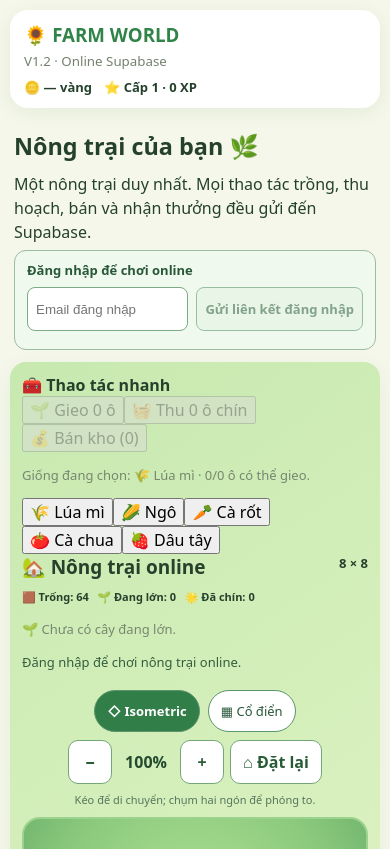
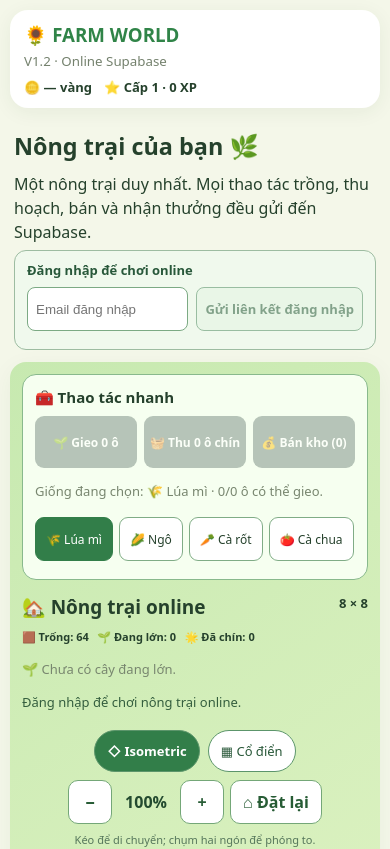
Before and after one commit to tradoanson/farm-world, a Next.js app: page / in a window 390 px wide. Shown: the top 849 px of the page. Built offline with nearby package versions, Linux system fonts and the light colour scheme; no server answers.

Commit message:
Make mobile quick actions visible and touch-friendly above farm board

```diff
--- a/app/style.css
+++ b/app/style.css
@@ -149,3 +149,17 @@ button{font:inherit}
 .account-actions button{min-height:44px;border:1px solid #458357;border-radius:8px;background:#e3f4e3;color:#174d29;padding:8px;cursor:pointer}
 .account-actions button:disabled{opacity:.5;cursor:not-allowed}
 .account-actions button:focus-visible,.account-actions input:focus-visible{outline:3px solid #245d9a}
+
+/* V1.2 mobile accessibility: controls must appear before the farm board, not below it. */
+.mobile-quick-actions{display:none}
+@media(max-width:800px){
+ .mobile-quick-actions{display:block;margin:0 0 14px;padding:12px;border:1px solid #88b98c;border-radius:14px;background:#f6fff0}
+ .mobile-quick-actions>strong{display:block;margin-bottom:9px;font-size:15px}
+ .quick-action-grid{display:grid;grid-template-columns:repeat(3,minmax(0,1fr));gap:7px}
+ .quick-action-grid button{min-width:0;min-height:52px;padding:8px 5px;border:0;border-radius:9px;background:#327e49;color:#fff;font-size:12px;font-weight:700;white-space:normal;overflow-wrap:anywhere}
+ .quick-action-grid button:disabled{opacity:.55;background:#82948a;cursor:not-allowed}
+ .quick-seeds{display:flex;gap:6px;overflow-x:auto;padding:3px 0 6px;overscroll-behavior-x:contain}
+ .quick-seeds button{flex:0 0 auto;min-height:44px;padding:7px 10px;border:1px solid #80ac86;border-radius:9px;background:#fff;color:#25412c;font-size:12px}
+ .quick-seeds button.active{background:#327e49;color:#fff;border-color:#327e49}
+ .quick-action-grid button:focus-visible,.quick-seeds button:focus-visible{outline:3px solid #245d9a;outline-offset:2px}
+}
```
